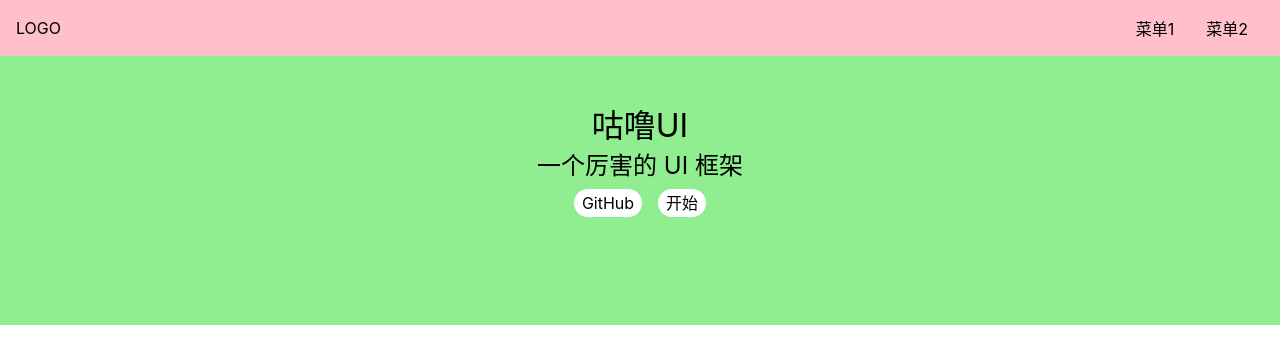
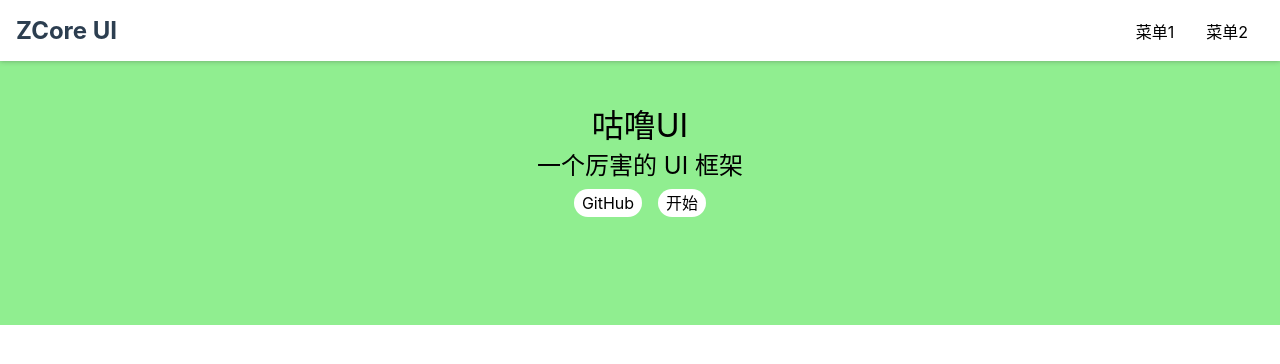
Before and after one commit to 1099571219/ZCore-UI, a Vue app: page /#/ in a window 1280 px wide. Shown: the top 364 px of the page. Built offline with nearby package versions, Linux system fonts and the light colour scheme.

Commit message:
创建 Dialog 组件

```diff
--- a/src/components/DialogDemo.vue
+++ b/src/components/DialogDemo.vue
@@ -1,3 +1,11 @@
 <template>
   <div>Dialog 示例</div>
+  <h1>示例1</h1>
+  <Dialog></Dialog>
 </template>
+<script lang="ts">
+import Dialog from '../lib/Dialog.vue'
+export default{
+  components:{Dialog}
+}
+</script>
--- a/src/components/Topnav.vue
+++ b/src/components/Topnav.vue
@@ -1,11 +1,13 @@
 <template>
   <div class="topnav">
-    <div class="logo">LOGO</div>
+    <div class="logo">ZCore UI</div>
     <ul class="menu">
       <li>菜单1</li>
       <li>菜单2</li>
     </ul>
-    <span class="toggleAside" @click="toggleMenu"></span>
+    <span class="toggleAside" @click="toggleMenu">
+      Tab
+    </span>
   </div>
 </template>
 <script lang="ts">
@@ -22,7 +24,7 @@ export default {
 </script>
 <style lang="scss" scoped>
 .topnav {
-  background: pink;
+  background: #ffffff;
   display: flex;
   padding: 16px;
   position: fixed;
@@ -32,7 +34,11 @@ export default {
   z-index: 10;
   justify-content: center;
   align-items: center;
+  box-shadow: 0 0px 5px 0 rgba($color: #333, $alpha: .4);
   > .logo {
+    font-weight: 700;
+    font-size: 24px;
+    color: #2c3e50;
     max-width: 6em;
     margin-right: auto;
   }
@@ -47,7 +53,6 @@ export default {
   > .toggleAside {
     width: 24px;
     height: 24px;
-    background: red;
     position: absolute;
     left: 16px;
     top: 50%;
--- /dev/null
+++ b/src/lib/Dialog.vue
@@ -0,0 +1,25 @@
+<template>
+<div class="dialog-overlay"></div>
+<div class="dialog-wrapper">
+    <header>标题</header>
+    <main>
+        <p>第一行</p>
+        <p>第二行</p>
+    </main>
+    <footer>
+        <Button>OK</Button>
+        <Button>Cancel</Button>
+    </footer>
+</div>
+</template>
+
+<script lang='ts'>
+import Button from './Button.vue'
+    export default {
+        components:{Button}
+    }
+</script>
+
+<style lang="scss" >
+
+</style>
--- a/src/views/Doc.vue
+++ b/src/views/Doc.vue
@@ -65,7 +65,7 @@ export default {
   }
 }
 aside {
-  background: lightblue;
+  background: #ffffff;
   width: 150px;
   padding: 16px;
   position: fixed;
@@ -74,6 +74,7 @@ aside {
   padding-top: 70px;
   height: 100%;
   z-index: 9;
+  border-right: 1px solid #e0e0e0;
   > h2 {
     margin-bottom: 4px;
   }
```
